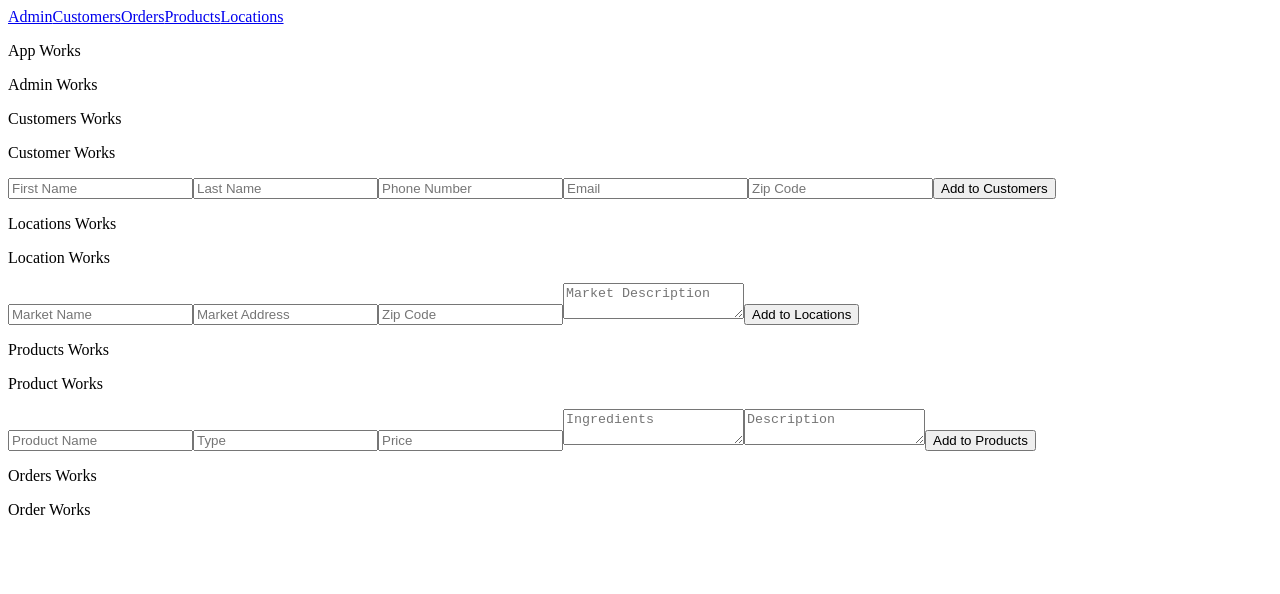
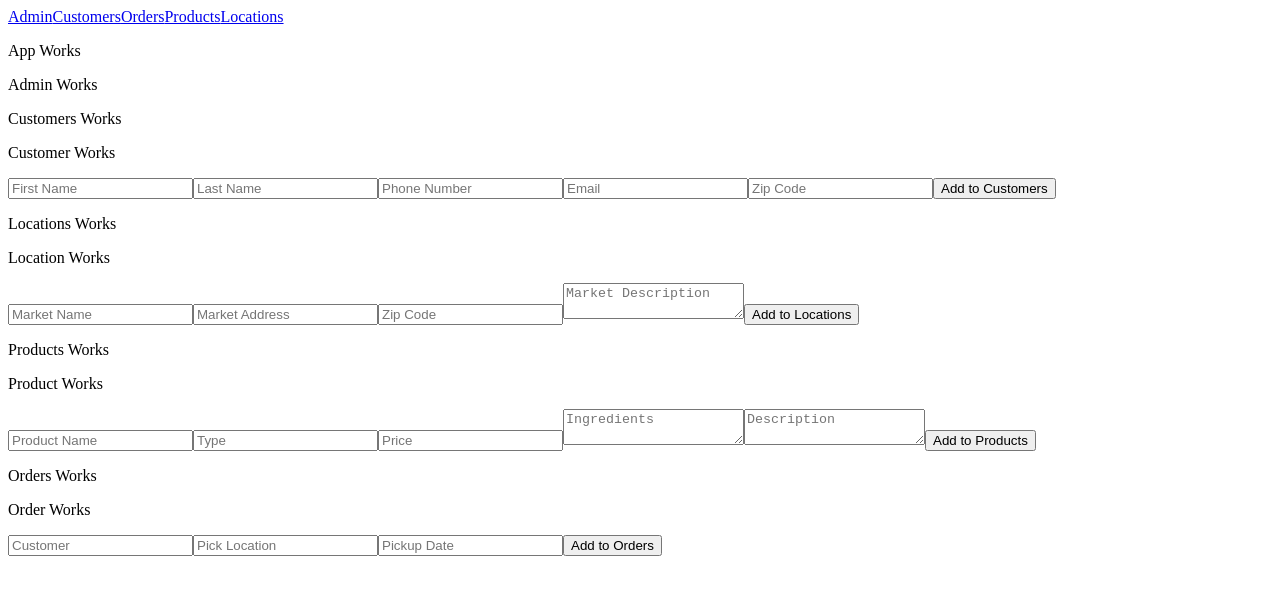
Before and after one commit to skillitzimberg/TumbleweedRebuild, a React app: page /#/admin in a window 1280 px wide. Shown: the top 594 px of the page. Built offline with nearby package versions, Linux system fonts and the light colour scheme.

Commit message:
create NewOrderForm.jsx & add it to Orders.

```diff
--- a/src/components/Orders/NewOrderForm.jsx
+++ b/src/components/Orders/NewOrderForm.jsx
@@ -0,0 +1,68 @@
+import React from 'react';
+// import { v4 } from 'uuid';
+// import Moment from 'moment';
+// import c from './../constants';
+// import { connect } from 'react-redux';
+
+function NewOrderForm(){
+
+  let _customer = null;
+  let _pickupLocation = null;
+  let _pickupDate = null;
+
+  function handleNewOrderFormSubmission(event) {
+    event.preventDefault();
+    console.log('New Order Form Submitted')
+    // const { dispatch } = props;
+    // const action = {
+    //   type: 'ADD_TICKET',
+    //   id: v4(),
+    //   customer: _customer.value,
+    //   pickupLocation: _pickupLocation.value,
+    //   pickupDate: _pickupDate.value,
+    //   email: _email.value,
+    //   postl: _postalCode.value,
+    //   dateAdded: new Moment(),
+    // };
+    // dispatch(action);
+    _customer.value = '';
+    _pickupLocation.value = '';
+    _pickupDate.value = '';
+  }
+
+  // - Order number
+  // - Customer
+  // - Pickup Location
+  // - Scheduled Pickup Date
+  // - Date the Order was Picked up
+  // - List of Products ordered
+  // - Quantities for each Product ordered
+  // - Subtotal for each Product ordered
+  // - Order total
+  // - Status: pending/complete
+
+  return (
+    <div>
+      <form onSubmit={handleNewOrderFormSubmission}>
+        <input
+          type='text'
+          id='customer'
+          placeholder='Customer'
+          ref={(input) => {_customer = input;}}/>
+        <input
+          type='text'
+          id='pickupLocation'
+          placeholder='Pick Location'
+          ref={(input) => {_pickupLocation = input;}}/>
+        <input
+          type='text'
+          id='pickupDate'
+          placeholder='Pickup Date'
+          ref={(input) => {_pickupDate = input;}}/>
+        <button type='submit'>Add to Orders</button>
+      </form>
+    </div>
+  );
+}
+
+export default NewOrderForm;
--- a/src/components/Orders/Orders.jsx
+++ b/src/components/Orders/Orders.jsx
@@ -1,5 +1,6 @@
 import React from "react";
 import Order from "./../Orders/Order";
+import NewOrderForm from "./../Orders/NewOrderForm";
 // import PropTypes from "prop-types";
 
 function Orders() {
@@ -8,6 +9,7 @@ function Orders() {
       <div className="container">
         <p>Orders Works</p>
         <Order />
+        <NewOrderForm />
       </div>
     </div>
   );
```
